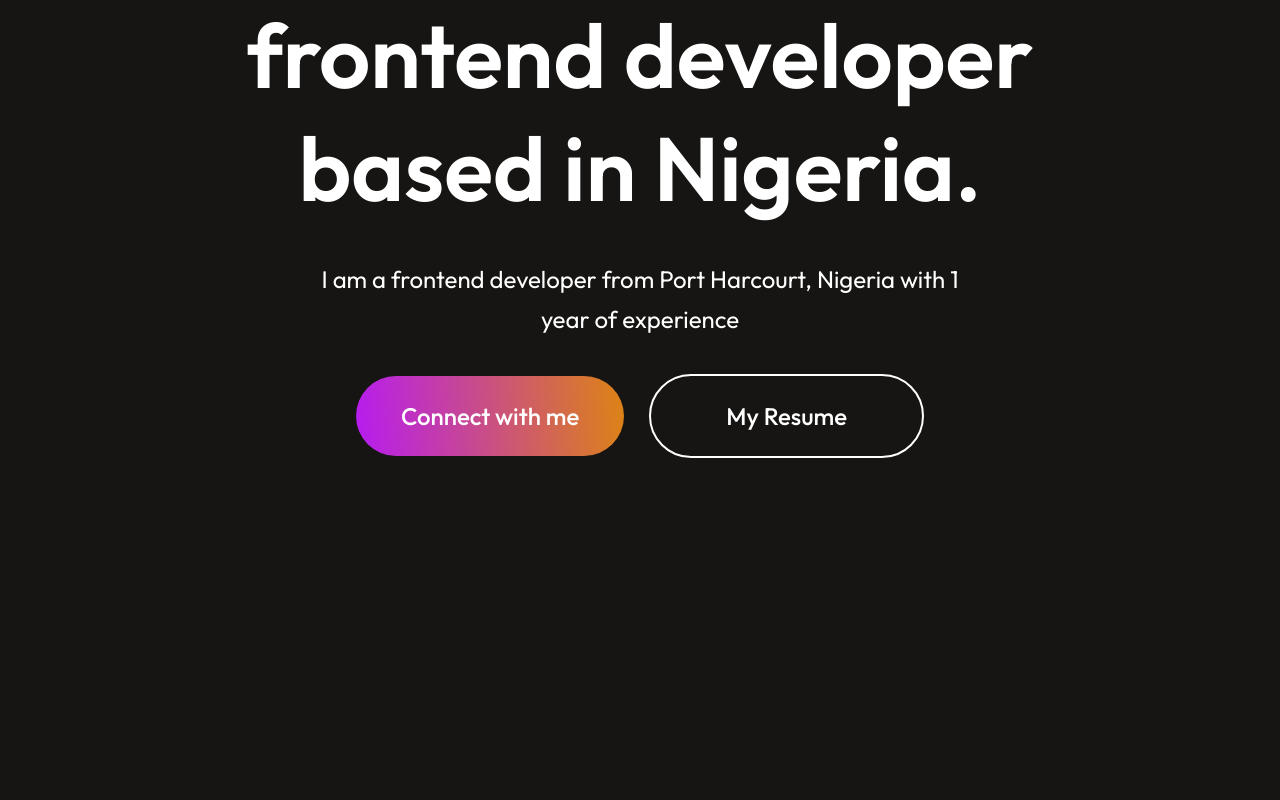
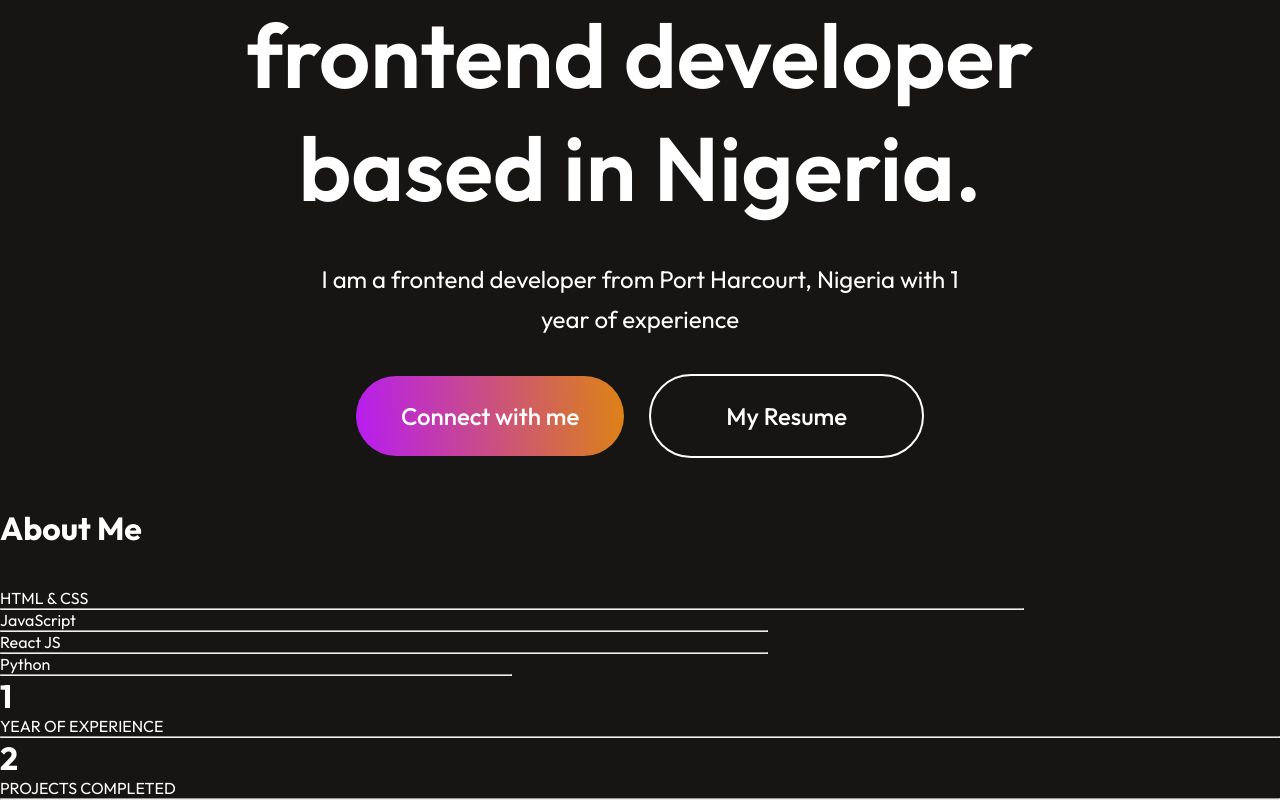
Before and after one commit to UnknownXstark/Portfolio, a React (Vite) app: page / in a window 1280 px wide. Shown: the part 408-1208 px from the top of the page. Before the commit the page ends 916 px from the top, so only its background shows below. Built offline with nearby package versions, Linux system fonts and the light colour scheme.

Commit message:
updates to about section

```diff
--- a/src/App.jsx
+++ b/src/App.jsx
@@ -1,12 +1,14 @@
 import { useState } from "react";
 import Navbar from "./components/Navbar/Navbar";
 import Hero from "./components/Hero/Hero";
+import About from "./components/About/About";
 
 function App() {
   return (
     <>
       <Navbar />
       <Hero />
+      <About/>
     </>
   );
 }
--- a/src/components/About/About.jsx
+++ b/src/components/About/About.jsx
@@ -2,7 +2,8 @@ import React from "react";
 import "./About.css";
 
 const About = () => {
-  return <div className="about">
+  return (
+    <div className="about">
       <div className="about-title">
         <h1>About Me</h1>
         <img src="" alt="" />
@@ -11,8 +12,45 @@ const About = () => {
         <div className="about-left">
           <img src="" alt="" />
         </div>
+        <div className="about-right">
+          <div className="about-para">
+            <p></p>
+            <p></p>
           </div>
-  </div>;
+          <div className="about-skills">
+            <div className="about-skill">
+              <p>HTML & CSS</p>
+              <hr style={{ width: "80%" }} />
+            </div>
+            <div className="about-skill">
+              <p>JavaScript</p>
+              <hr style={{ width: "60%" }} />
+            </div>
+            <div className="about-skill">
+              <p>React JS</p>
+              <hr style={{ width: "60%" }} />
+            </div>
+            <div className="about-skill">
+              <p>Python</p>
+              <hr style={{ width: "40%" }} />
+            </div>
+          </div>
+        </div>
+      </div>
+      <div className="about-achievments">
+        <div className="about-achievement">
+          <h1>1</h1>
+          <p>YEAR OF EXPERIENCE</p>
+        </div>
+        <hr />
+        <div className="about-achievement">
+          <h1>2</h1>
+          <p>PROJECTS COMPLETED</p>
+        </div>
+        <hr />
+      </div>
+    </div>
+  );
 };
 
 export default About;
```
Lines whose indentation alone changed are shown as unchanged.
